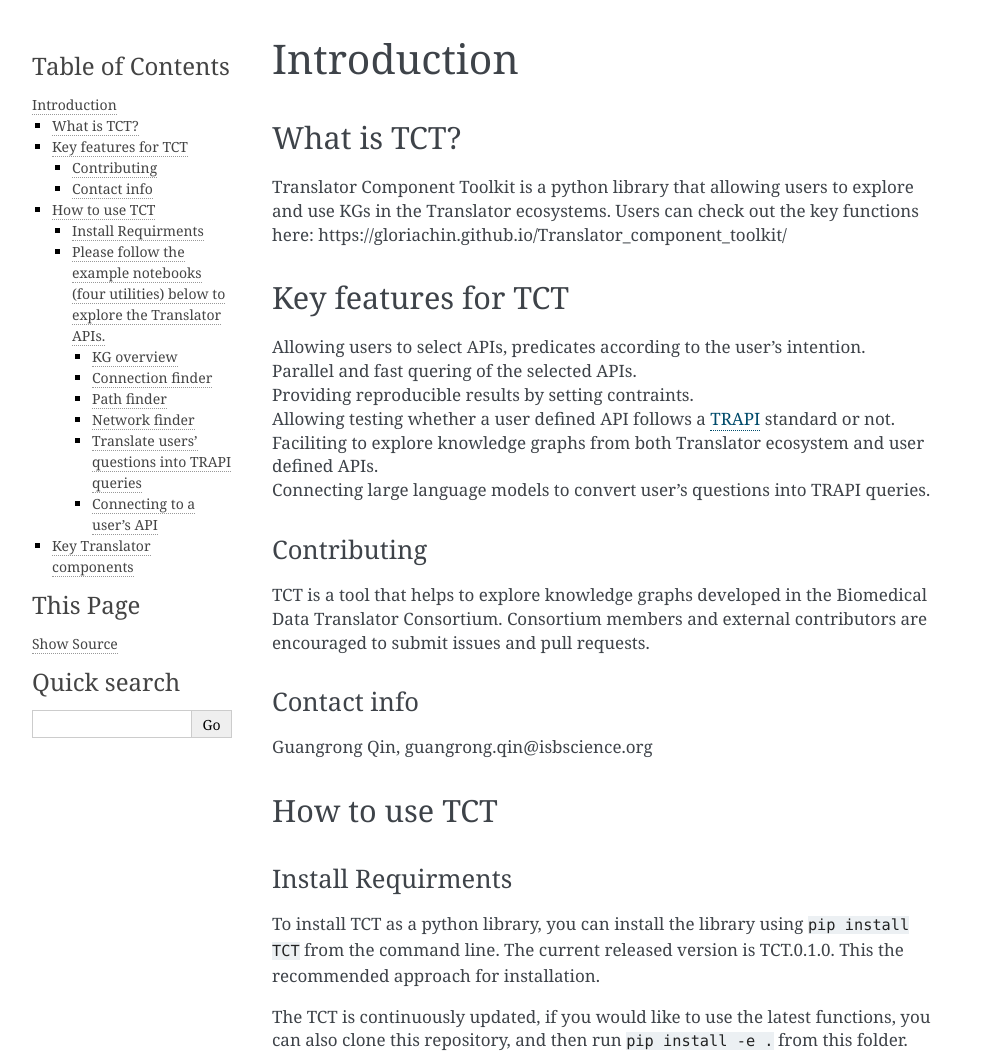
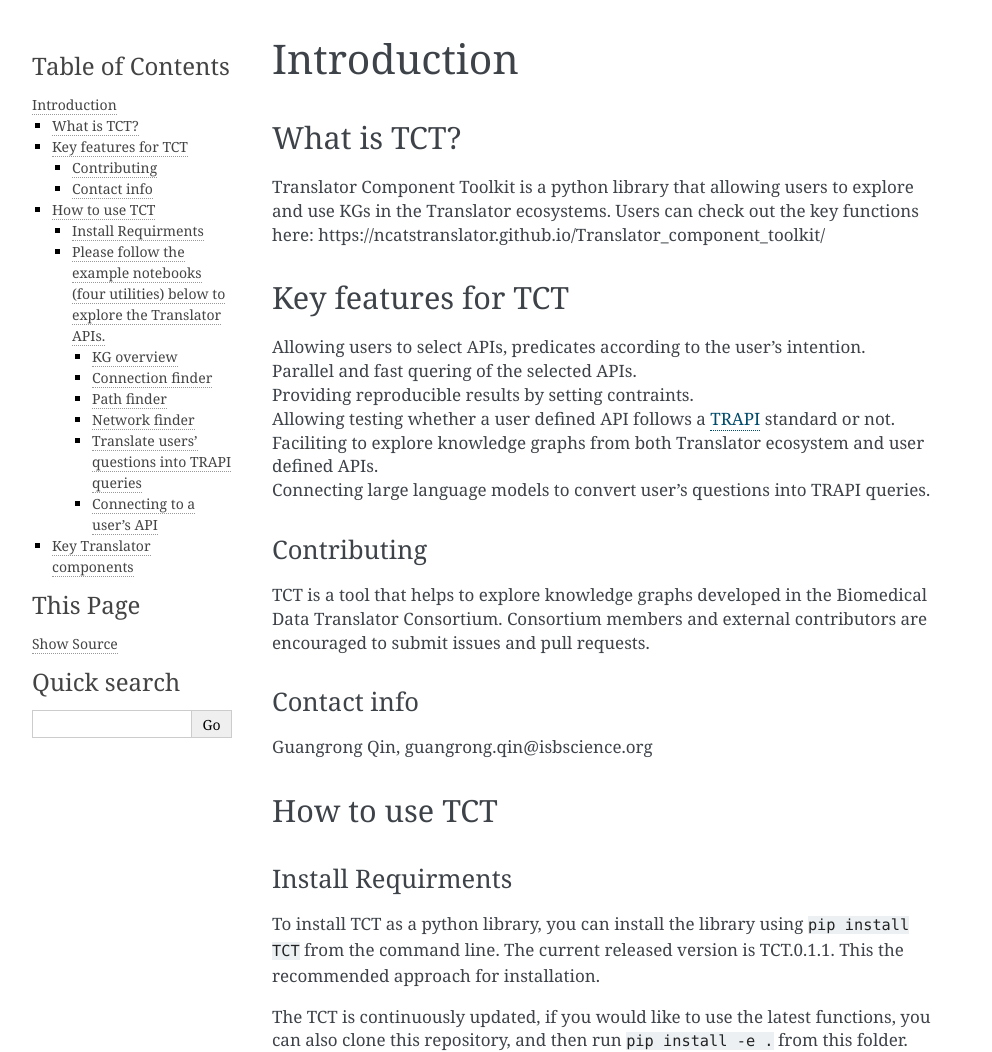
Before and after one commit to sierra-moxon/Translator_component_toolkit, a Sphinx documentation site: the page built from docs/source/intro.md, in a window 1280 px wide. Shown: the top 1052 px of the page, without its empty margins (148-1140 px from the left). Built offline with Sphinx 7.4.7, drawn with Linux system fonts in a browser that asks for light colours.

Commit message:
revise intro.md

```diff
--- a/docs/source/intro.md
+++ b/docs/source/intro.md
@@ -2,7 +2,7 @@ Introduction
 ============
 ## What is TCT?
 Translator Component Toolkit is a python library that allowing users to explore and use KGs in the Translator ecosystems.
-Users can check out the key functions here: https://gloriachin.github.io/Translator_component_toolkit/
+Users can check out the key functions here: https://ncatstranslator.github.io/Translator_component_toolkit/
 
 ## Key features for TCT
 Allowing users to select APIs, predicates according to the user's intention. <br>
@@ -21,7 +21,7 @@ Guangrong Qin, guangrong.qin@isbscience.org
 ## How to use TCT
 ### Install Requirments
 
-To install TCT as a python library, you can install the library using `pip install TCT` from the command line. The current released version is TCT.0.1.0. This the recommended approach for installation.
+To install TCT as a python library, you can install the library using `pip install TCT` from the command line. The current released version is TCT.0.1.1. This the recommended approach for installation.
 
 The TCT is continuously updated, if you would like to use the latest functions, you can also  clone this repository, and then run `pip install -e .` from this folder.
 
```
